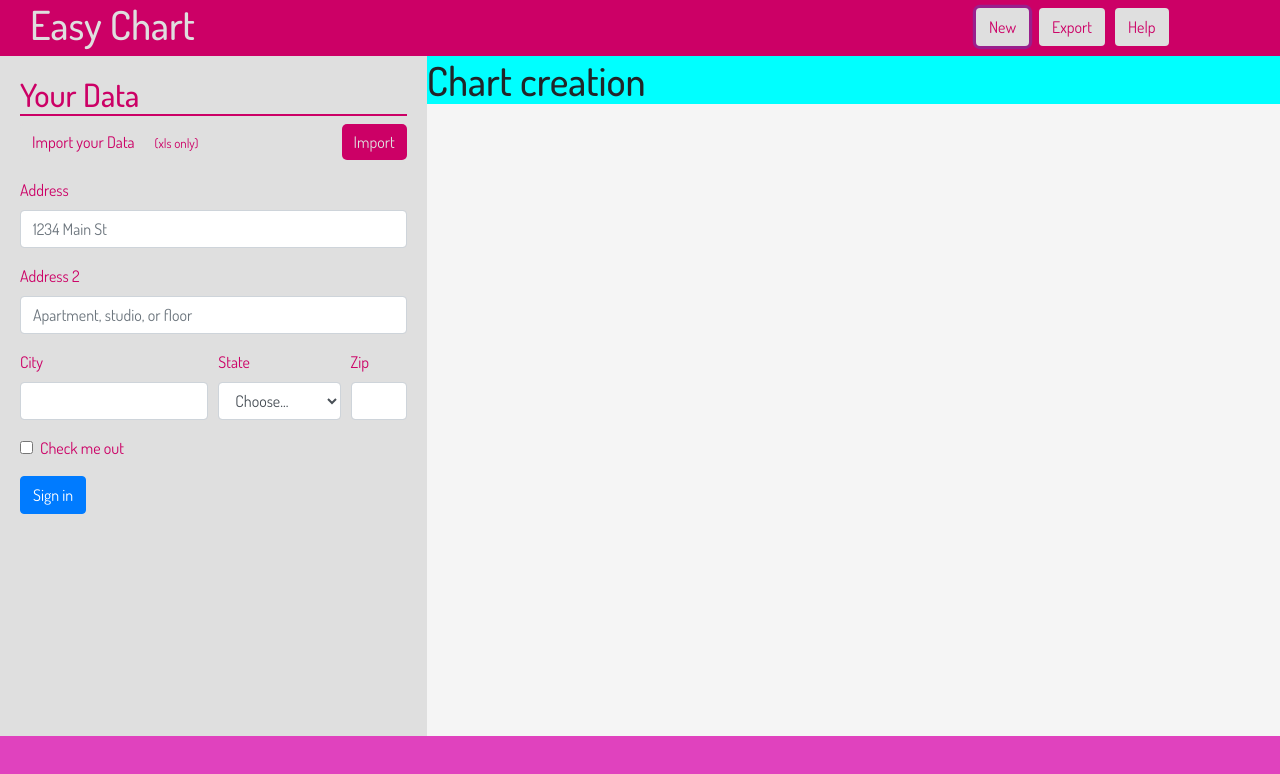
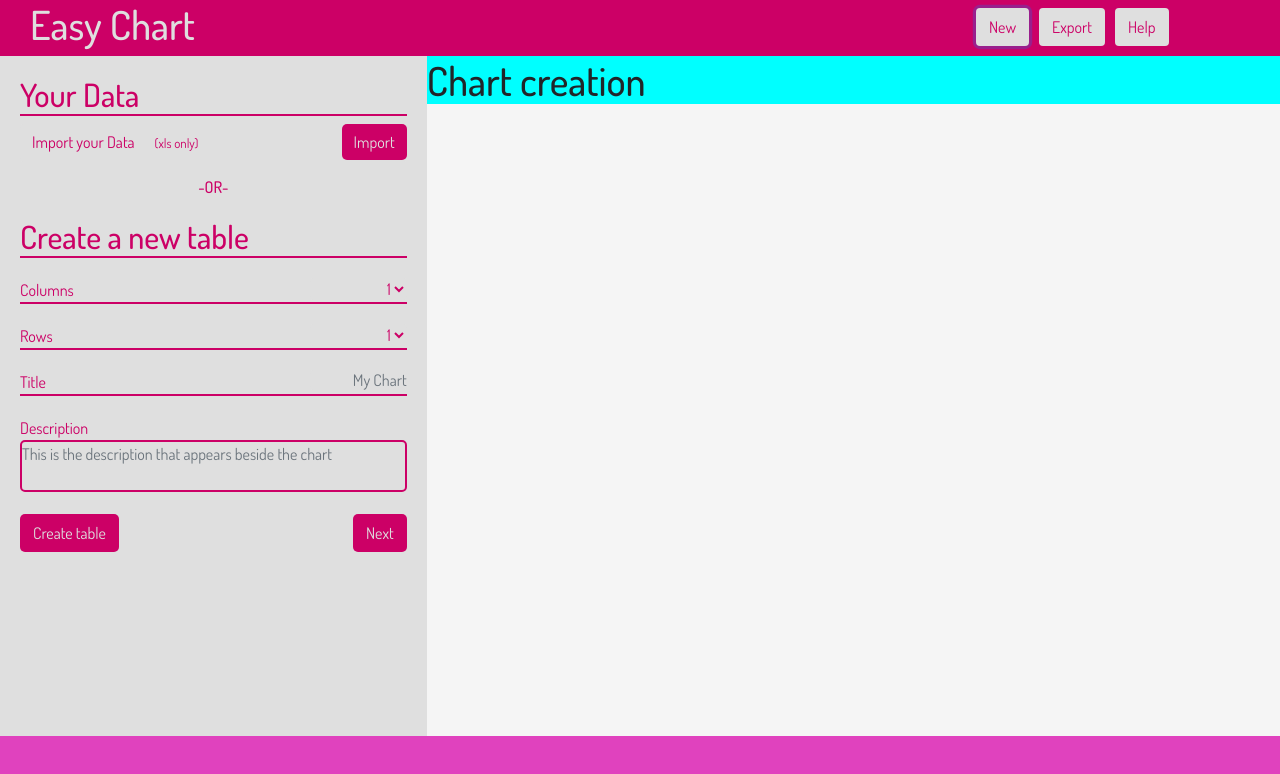
Before and after one commit to TomasErudito/easy-chart, a plain HTML site: page index.html in a window 1280 px wide. Both pictures are taken after a click on the button "New". Drawn offline with nearby package versions, Linux system fonts and the light colour scheme.

Commit message:
Creation of styles for the data creation menu

```diff
--- a/assets/css/styles.css
+++ b/assets/css/styles.css
@@ -101,6 +101,10 @@ img {
 .small_text{
     font-size: small;
     padding-left: 20px;
+}
+
+.right{
+    float:right;
 }
 
 /*Header------------------------*/
@@ -240,14 +244,51 @@ img {
 
 
 #chart_menu {
-    background-color: #dfdfdf;
+    background-color:#dfdfdf;
     border: none;
     color: #cc0066;
     padding: 20px;
 }
 
 .data_menu_element {
+    background-color:#dfdfdf;
+    border: none;
+    color: #cc0066;
+}
+
+.data_menu_item {
     background-color: #dfdfdf;
     border: none;
     color: #cc0066;
+    display:inline-flex;
 }
+
+
+.data_menu_value {
+    background-color: #dfdfdf;
+    border: none;
+    color: #cc0066;
+    display:inline-flex;
+    float: right;
+    padding: 0;
+    height: 90%;
+    text-align: right;
+}
+
+
+
+.data_menu_textarea {
+    background-color: #dfdfdf;
+    border: 2px solid #cc0066;
+    border-radius: 5px;
+    color: #cc0066;
+    display:inline-flex;
+    height: auto;
+    resize: none;
+}
+
+.data_menu_button{
+    background-color: #cc0066;
+    color:#dfdfdf;
+    border-radius: 5px;
+}
--- a/index.html
+++ b/index.html
@@ -60,40 +60,50 @@
               </div>
             </div>
           </div>
+
+          <h6 class="center_content reset w-100 espace">-OR-</h6>
+
+          <h2 class="reset w-100 underline espace">Create a new table</h2>
+
+          <div class="form-group col-md-12 reset underline espace">
+            <label for="nColumns" class="data_menu_item reset w-50">Columns</label>
+            <select id="nColumns" class="form-control reset data_menu_value w-25">
+              <option selected>1</option>
+              <option>2</option>
+              <option>3</option>
+              <option>4</option>
+              <option>5</option>
+              <option>6</option>
+              <option>7</option>
+            </select>
+          </div>
+
+          <div class="form-group col-md-12 reset underline espace">
+            <label for="nRows" class="data_menu_item reset w-50">Rows</label>
+            <select id="nRows" class="form-control reset data_menu_value w-25">
+              <option selected>1</option>
+              <option>2</option>
+              <option>3</option>
+              <option>4</option>
+              <option>5</option>
+              <option>6</option>
+              <option>7</option>
+            </select>
+          </div>
+
+          <div class="form-group col-md-12 reset underline espace">
+            <label for="chartTitle" class="data_menu_item reset w-50">Title</label>
+            <input type="text" class="form-control reset data_menu_value w-25" id="chartTitle" placeholder="My Chart">
+          </div>
+
+
           <div class="form-group">
-            <label for="inputAddress">Address</label>
-            <input type="text" class="form-control" id="inputAddress" placeholder="1234 Main St">
+            <label for="chartDescription" class="data_menu_item reset w-50">Description</label>
+            <textarea type="text" class="form-control reset data_menu_textarea w-100" id="chartDescription" placeholder="This is the description that appears beside the chart"></textarea>
           </div>
-          <div class="form-group">
-            <label for="inputAddress2">Address 2</label>
-            <input type="text" class="form-control" id="inputAddress2" placeholder="Apartment, studio, or floor">
-          </div>
-          <div class="form-row">
-            <div class="form-group col-md-6">
-              <label for="inputCity">City</label>
-              <input type="text" class="form-control" id="inputCity">
-            </div>
-            <div class="form-group col-md-4">
-              <label for="inputState">State</label>
-              <select id="inputState" class="form-control">
-                <option selected>Choose...</option>
-                <option>...</option>
-              </select>
-            </div>
-            <div class="form-group col-md-2">
-              <label for="inputZip">Zip</label>
-              <input type="text" class="form-control" id="inputZip">
-            </div>
-          </div>
-          <div class="form-group">
-            <div class="form-check">
-              <input class="form-check-input" type="checkbox" id="gridCheck">
-              <label class="form-check-label" for="gridCheck">
-                Check me out
-              </label>
-            </div>
-          </div>
-          <button type="submit" class="btn btn-primary">Sign in</button>
+
+          <button id="createTable" type="submit" class="btn data_menu_button">Create table</button>
+          <button id="gotoStep2" type="submit" class="btn data_menu_button right">Next</button>
         </form>
       </div>
 
```
